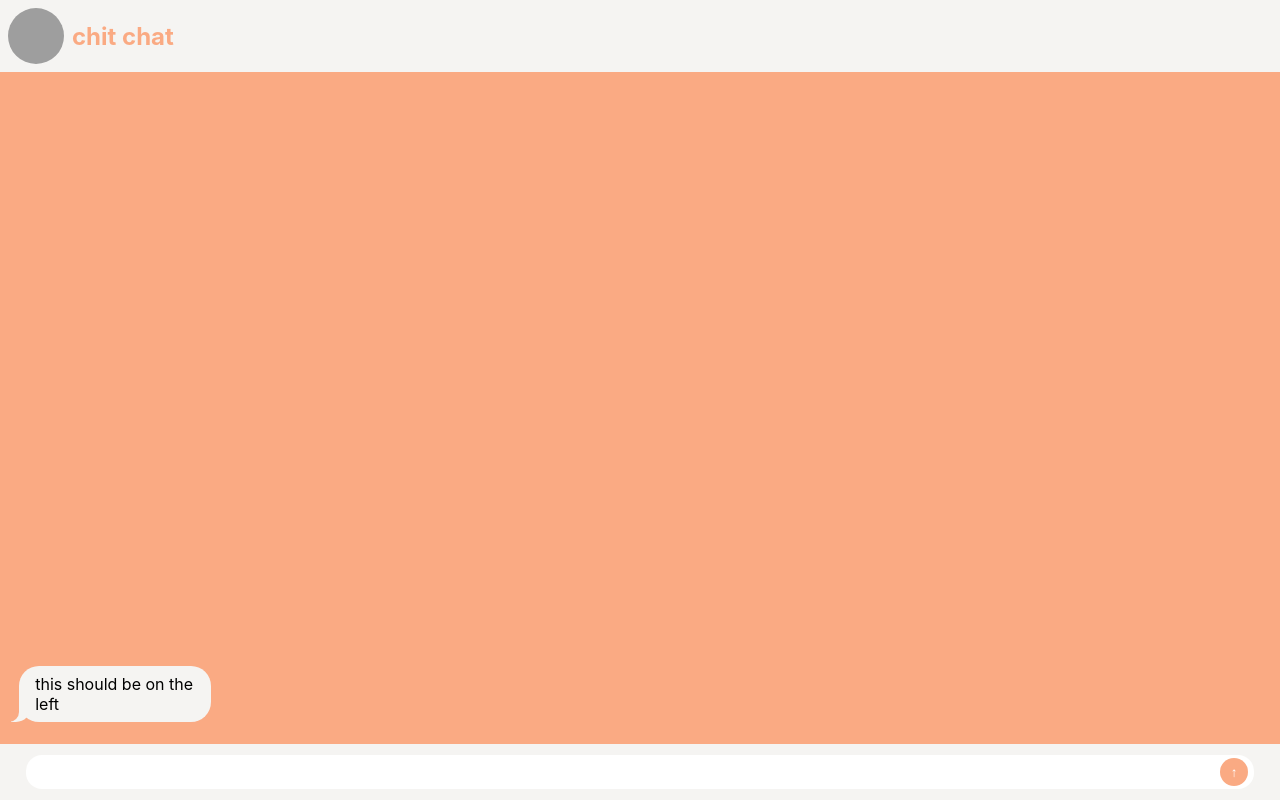
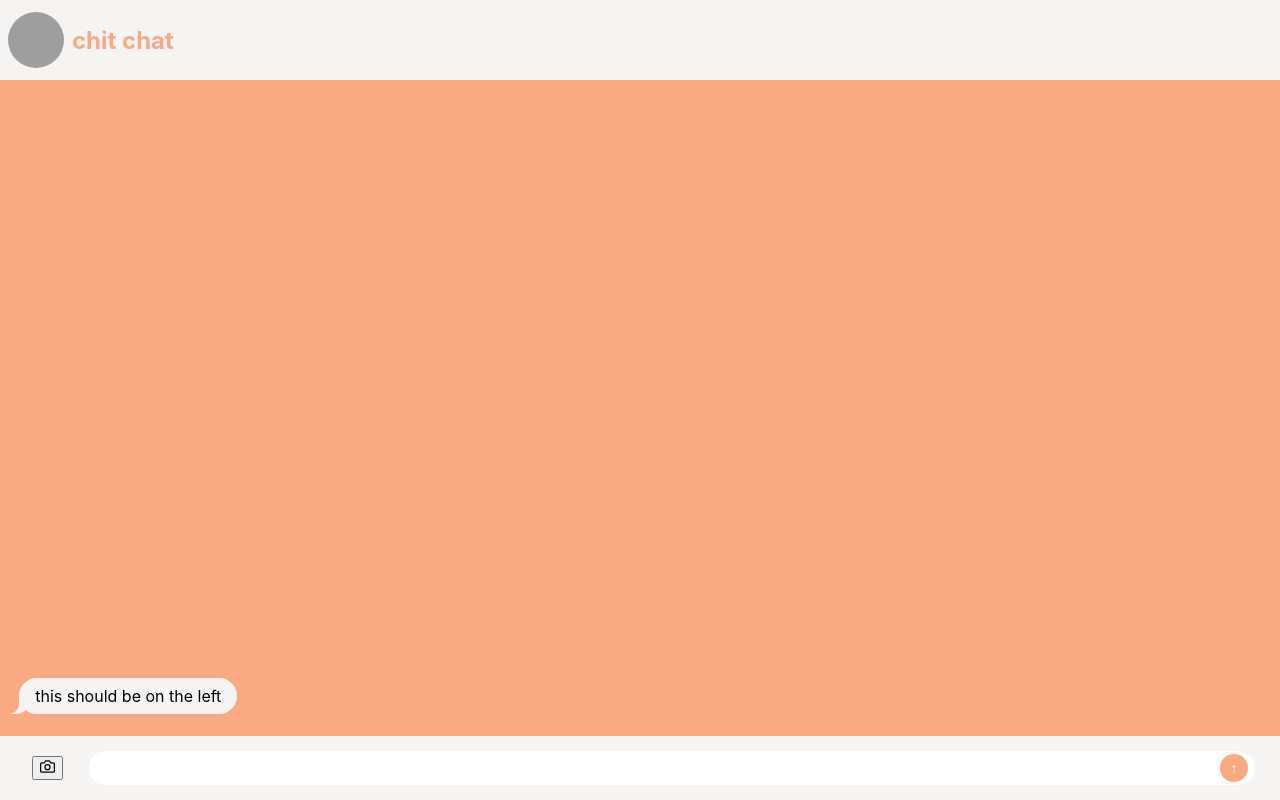
Before and after one commit to mileenaros/hcde-438, a React (Create React App) app in the folder chatter/: page / in a window 1280 px wide. Built offline with nearby package versions, Linux system fonts and the light colour scheme; grey boxes are pictures that could not be loaded.

Commit message:
adjusting chat bubble styling

```diff
--- a/chatter/package.json
+++ b/chatter/package.json
@@ -8,7 +8,9 @@
     "@testing-library/user-event": "^13.5.0",
     "react": "^17.0.2",
     "react-dom": "^17.0.2",
+    "react-icons": "^4.3.1",
     "react-scripts": "5.0.0",
+    "react-snap-pic": "^0.0.3",
     "web-vitals": "^2.1.4"
   },
   "scripts": {
--- a/chatter/src/App.js
+++ b/chatter/src/App.js
@@ -1,10 +1,17 @@
-import './App.css';
-import TextInput from "./TextInput.js";
-import Message from "./Message.js";
-import { useState } from "react";
+import './App.css'
+import TextInput from "./TextInput.js"
+import Message from "./Message.js"
+import Camera from 'react-snap-pic'
+import { useState } from "react"
 
 function App() {
   let [messages, setMessages] = useState([]);
+  const [showCamera, setShowCamera] = useState(false)
+
+  function takePicture(img) {
+    console.log(img);
+    setShowCamera(false);
+  }
 
   function sendMessage(text) {
     if (!text) return;
@@ -28,9 +35,14 @@ function App() {
         {messages.map((msg, i) => {
           return <Message {...msg} key={i} />;
         })}
+        {/* FOR TESTING */}
         <div className="message received">this should be on the left</div>
       </div>
-      <TextInput sendMessage={sendMessage} />
+      <TextInput
+        sendMessage={sendMessage}
+        showCamera={()=>setShowCamera(true)}
+      />
+      {showCamera && <Camera takePicture={takePicture}/>}
     </div>
   );
 }
--- a/chatter/src/Message.css
+++ b/chatter/src/Message.css
@@ -2,26 +2,27 @@
     display: flex;
     flex-direction: column-reverse;
     align-items: flex-end;
-    overflow: scroll;
-    max-height: calc(100vh - 4rem - 6rem);
-    min-height: calc(100vh - 4rem - 6rem);
+    height: calc(100vh - 4rem - 6rem);
     padding: 1rem;
+    overflow: auto;
+    flex: 1;
   }
 
-  .message{
+  .message {
     color: black;
     background: #f5f4f2;
     padding: 0.5rem 1rem;
     margin: 0.4rem 0.2rem;
     min-height: 1.25rem;
-    max-width: 10rem;
+    min-width: 4%;
+    max-width: 60%;
     border-radius: 1.25rem;
     position: relative;
-    z-index: 6;
     overflow-wrap: break-word;
   }
 
-  /* Referenced from https://stackoverflow.com/questions/19400183/how-to-style-chat-bubble-in-iphone-classic-style-using-css-only */
+  /* Reference:
+  https://stackoverflow.com/questions/19400183/how-to-style-chat-bubble-in-iphone-classic-style-using-css-only */
   .message::before {
     content: "";
     position: absolute;
@@ -41,7 +42,7 @@
     bottom: 0;
     right: -10px;
     width: 10px;
-    height: 20px;
+    height: 21px;
     background: #faaa83;
     border-bottom-left-radius: 10px;
   }
@@ -64,6 +65,7 @@
   border-bottom-left-radius: 0;
 }
 
-/* fix/change/add:
-scrolling
-message tail on last message only */
+/*
+fix/change/add:
+fix - scrolling/message overflow
+*/
--- a/chatter/src/TextInput.css
+++ b/chatter/src/TextInput.css
@@ -8,8 +8,12 @@
     position: relative;
   }
 
+.camera {
+  margin-left: 2.5%;
+}
+
 .text-input {
-    width: 100%;
+  width: calc(100% - 50px);
   height: 2rem;
   border-radius: 1rem;
   border: none;
--- a/chatter/src/TextInput.js
+++ b/chatter/src/TextInput.js
@@ -1,5 +1,6 @@
 import "./TextInput.css";
 import { useState } from "react"
+import { FiCamera } from 'react-icons/fi'
 
 function TextInput(props) {
     const [text, setText] = useState("");
@@ -17,6 +18,12 @@ function TextInput(props) {
 
     return (
         <footer className="footer">
+            <button
+                className="camera"
+                onClick={props.showCamera}
+                style={{left:10, right:'auto'}}>
+                <FiCamera style={{height:15, width:15}} />
+            </button>
             <input
                 className="text-input"
                 value={text}
```
Also changed, not shown: 1 other file (tests, documents, lock files or other folders). Lines whose indentation alone changed are shown as unchanged.
